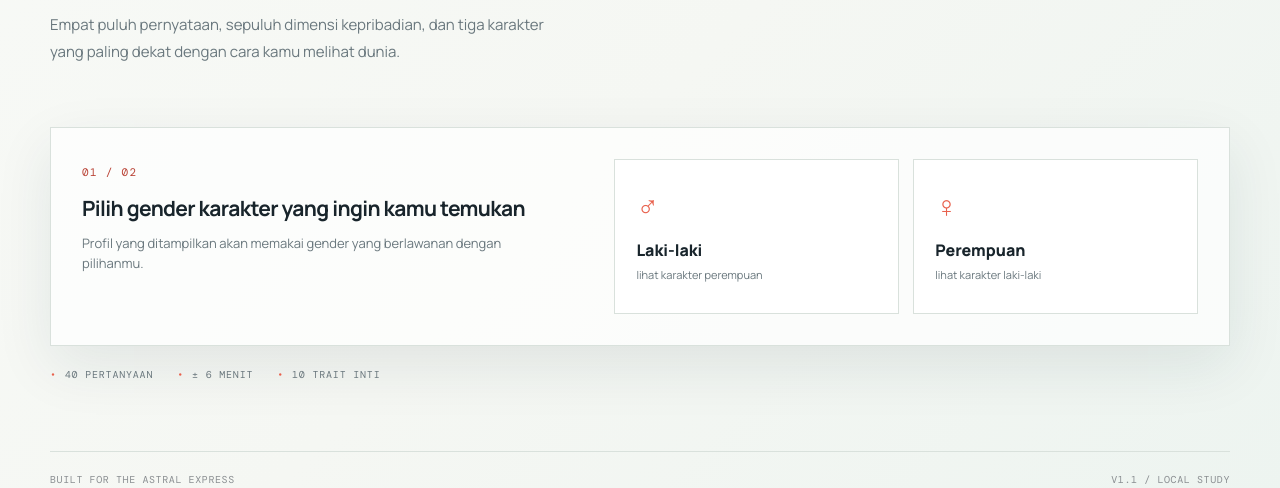
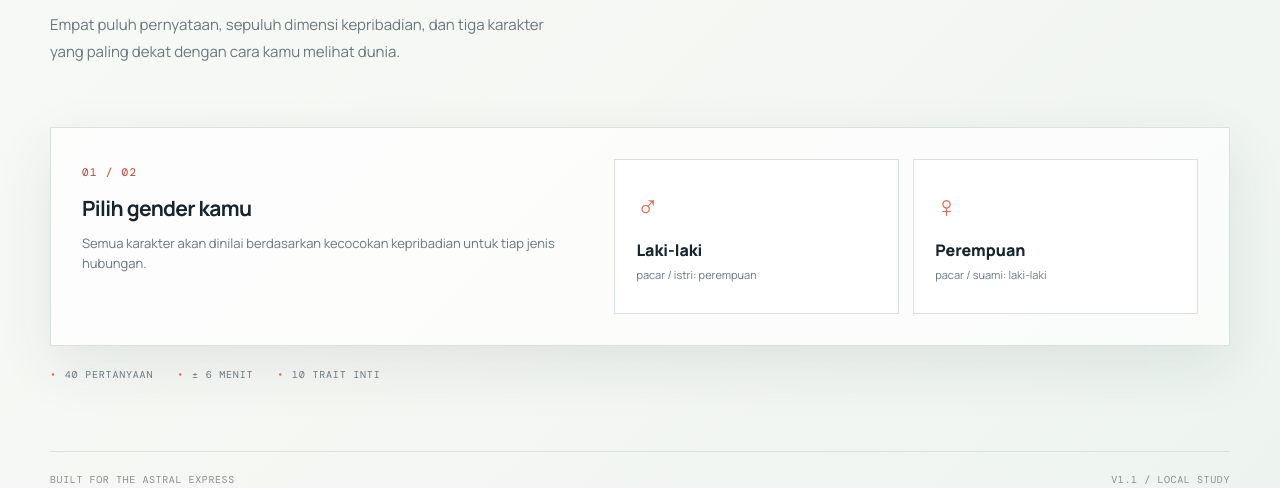
Before and after one commit to SyahRIZ4L/coding-gabut, a Flask app: page / in a window 1280 px wide. Shown: the part 350-838 px from the top of the page. Run offline with Flask 3, Linux system fonts and the light colour scheme.

Commit message:
Add relationship profiles and matching logic; update UI for relationship results

```diff
--- a/app.py
+++ b/app.py
@@ -16,6 +16,35 @@ LIKERT_OPTIONS = [
 ]
 
 LIKERT_VALUES = (3, 2, 1, 0, -1, -2, -3)
+
+RELATIONSHIP_PROFILES = {
+    "sahabat": {
+        "label": "Sahabat",
+        "description": "Karakter yang paling cocok menjadi teman dekat dan tempat berbagi cerita.",
+        "core": {"sosial": 1.4, "empati": 1.4, "humoris": 1.2},
+        "support": {"tenang": 1.0, "spontan": 0.9, "berani": 0.6},
+        "complement": {"mandiri": 0.5, "logis": 0.4},
+        "conflicts": {"ambisius": 0.2, "disiplin": 0.2},
+    },
+    "pacar": {
+        "label": "Pacar",
+        "description": "Karakter yang berpotensi punya chemistry romantis paling kuat denganmu.",
+        "gender": "opposite",
+        "core": {"empati": 1.5, "sosial": 1.2, "humoris": 1.0},
+        "support": {"berani": 0.9, "spontan": 0.8, "mandiri": 0.7},
+        "complement": {"tenang": 0.6, "logis": 0.4},
+        "conflicts": {"ambisius": 0.3, "disiplin": 0.2},
+    },
+    "pasangan_hidup": {
+        "label": "Pasangan hidup",
+        "description": "Karakter yang paling cocok membangun hubungan serius dan saling menopang.",
+        "gender": "opposite",
+        "core": {"empati": 1.5, "tenang": 1.3, "disiplin": 1.2},
+        "support": {"mandiri": 1.0, "logis": 0.8, "berani": 0.6},
+        "complement": {"sosial": 0.5, "humoris": 0.4},
+        "conflicts": {"spontan": 0.3, "ambisius": 0.2},
+    },
+}
 
 LIKERT_QUESTIONS = [
     ("Saat situasi memanas, saya bisa menunda reaksi sampai memahami apa yang sebenarnya terjadi.", "tenang"),
@@ -88,9 +117,15 @@ def calculate_result(gender, choices):
             value *= -1
         scores[trait] += value
 
-    matches = find_likert_matches(scores, gender)[:3]
-    same_gender_matches = find_matches_for_gender(scores, gender)
+    matches = find_likert_matches(scores)[:3]
     top_traits = sorted(scores.items(), key=lambda item: item[1], reverse=True)[:3]
+    relationships = {
+        relationship: [
+            serialize_match(match)
+            for match in find_relationship_matches(scores, gender, relationship)[:3]
+        ]
+        for relationship in RELATIONSHIP_PROFILES
+    }
     trait_reading = [
         {
             "name": quiz.TRAIT_DETAILS.get(trait, {}).get("label", trait),
@@ -106,20 +141,19 @@ def calculate_result(gender, choices):
     return {
         "traits": trait_reading,
         "matches": [serialize_match(match) for match in matches],
-        "same_gender_match": serialize_match(same_gender_matches[0]) if same_gender_matches else None,
+        "relationships": relationships,
     }
 
 
-def find_likert_matches(scores, gender):
-    target_gender = "laki-laki" if gender == "perempuan" else "perempuan"
-    return find_matches_for_gender(scores, target_gender)
+def find_likert_matches(scores):
+    return find_matches_for_gender(scores)
 
 
-def find_matches_for_gender(scores, target_gender):
+def find_matches_for_gender(scores, target_gender=None):
     max_score = 12
     matches = []
     for name, profile in quiz.CHARACTER_PROFILES.items():
-        if profile.get("gender") != target_gender:
+        if target_gender and profile.get("gender") != target_gender:
             continue
         similarity = sum(
             max(0, min(1, (scores.get(trait, 0) + max_score) / (max_score * 2))) * value
@@ -130,14 +164,70 @@ def find_matches_for_gender(scores, target_gender):
     return sorted(matches, reverse=True)
 
 
+def find_relationship_matches(scores, gender, relationship):
+    relationship_profile = RELATIONSHIP_PROFILES[relationship]
+    target_gender = None
+    if relationship_profile.get("gender") == "opposite":
+        target_gender = "laki-laki" if gender == "perempuan" else "perempuan"
+    matches = []
+
+    for name, profile in quiz.CHARACTER_PROFILES.items():
+        if target_gender and profile.get("gender") != target_gender:
+            continue
+        character_traits = profile.get("traits", {})
+        core_score = weighted_trait_score(scores, character_traits, relationship_profile["core"], "similar")
+        support_score = weighted_trait_score(scores, character_traits, relationship_profile["support"], "similar")
+        complement_score = weighted_trait_score(scores, character_traits, relationship_profile["complement"], "complement")
+        conflict_penalty = weighted_trait_score(scores, character_traits, relationship_profile["conflicts"], "conflict")
+        score = max(0, min(100, (core_score * 0.5) + (support_score * 0.25) + (complement_score * 0.15) - (conflict_penalty * 0.1)))
+        reason = build_relationship_reason(scores, character_traits, relationship_profile)
+        matches.append((score, name, profile, reason))
+
+    return sorted(matches, reverse=True)
+
+
+def weighted_trait_score(user_scores, character_traits, weights, mode):
+    total = sum(weights.values()) or 1
+    score = 0
+    for trait, weight in weights.items():
+        user_value = (user_scores.get(trait, 0) + 12) / 24
+        character_value = character_traits.get(trait, 0) / 5
+        if mode == "complement":
+            difference = abs(user_value - character_value)
+            trait_score = 1 - min(1, abs(difference - 0.35) / 0.35)
+        elif mode == "conflict":
+            trait_score = abs(user_value - character_value)
+        else:
+            trait_score = 1 - abs(user_value - character_value)
+        score += max(0, min(1, trait_score)) * weight
+    return score / total * 100
+
+
+def build_relationship_reason(scores, character_traits, relationship_profile):
+    core_traits = relationship_profile["core"]
+    strongest = sorted(
+        core_traits,
+        key=lambda trait: (
+            1 - abs(
+                (scores.get(trait, 0) + 12) / 24
+                - character_traits.get(trait, 0) / 5
+            )
+        ),
+        reverse=True,
+    )[:2]
+    labels = [quiz.TRAIT_DETAILS.get(trait, {}).get("label", trait) for trait in strongest]
+    return f"Kuat di {', '.join(labels)}."
+
+
 def serialize_match(match):
-    similarity, name, profile = match
+    similarity, name, profile = match[:3]
     return {
         "name": name,
         "score": round(similarity, 1),
         "gender": profile.get("gender"),
         "traits": quiz.explain_traits(profile.get("traits", {}), 4),
         "analysis": quiz.build_profile_analysis(profile),
+        "reason": match[3] if len(match) > 3 else None,
     }
 
 
--- a/static/app.js
+++ b/static/app.js
@@ -97,16 +97,25 @@ function renderMatch(match, index) {
   `;
 }
 
-function renderSameGenderNote(match) {
-  const note = document.querySelector('#sameGenderNote');
-  if (!match) {
-    note.classList.add('hidden');
-    note.innerHTML = '';
-    return;
-  }
-
-  note.innerHTML = `<span class="section-label">KECOCOKAN SESAMA GENDER</span><p>Kalau kamu ingin melihat karakter ${match.gender}, kecocokan tertinggimu adalah <strong>${match.name}</strong> dengan skor <strong>${match.score}%</strong>.</p>`;
-  note.classList.remove('hidden');
+function renderRelationshipGroup(group, type) {
+  const titles = {
+    sahabat: 'Sahabat',
+    pacar: 'Pacar',
+    pasangan_hidup: state.gender === 'laki-laki' ? 'Istri' : 'Suami',
+  };
+  return `
+    <article class="relationship-card">
+      <div class="relationship-card-head"><span class="section-label">${titles[type]}</span><span class="relationship-score">${group[0]?.score || 0}%</span></div>
+      <p>${type === 'sahabat' ? 'Teman dekat yang seru diajak berbagi cerita.' : type === 'pacar' ? 'Chemistry romantis yang paling menjanjikan.' : 'Partner yang stabil untuk membangun masa depan.'}</p>
+      <div class="relationship-matches">${group.map((match, index) => `
+        <div class="relationship-match">
+          <span class="relationship-rank">0${index + 1}</span>
+          <strong>${match.name}<small>${match.reason || ''}</small></strong>
+          <span>${match.score}%</span>
+        </div>
+      `).join('')}</div>
+    </article>
+  `;
 }
 
 async function showResults() {
@@ -136,7 +145,9 @@ async function showResults() {
   `).join('');
 
   document.querySelector('#matchList').innerHTML = data.matches.map(renderMatch).join('');
-  renderSameGenderNote(data.same_gender_match);
+  document.querySelector('#relationshipList').innerHTML = Object.entries(data.relationships)
+    .map(([type, group]) => renderRelationshipGroup(group, type))
+    .join('');
   setupShareCard(data.matches[0]);
   document.querySelectorAll('.character-image img').forEach((image) => {
     image.addEventListener('error', () => {
--- a/static/style.css
+++ b/static/style.css
@@ -111,6 +111,21 @@ h1 em { color: var(--coral); font-style: normal; }
 .match-note { color: var(--muted); font-family: "DM Mono", monospace; font-size: 10px; }
 .same-gender-note { display: grid; grid-template-columns: 190px 1fr; gap: 24px; margin: -4px 0 24px; padding: 14px 0; border-top: 1px solid var(--line); border-bottom: 1px solid var(--line); }
 .same-gender-note p { max-width: 760px; margin: 0; color: var(--muted); font-size: 12px; line-height: 1.7; }
+.relationship-heading { margin: 65px 0 20px; }
+.relationship-heading h2 { margin: 8px 0 6px; }
+.relationship-heading p { margin: 0; color: var(--muted); font-size: 13px; }
+.relationship-list { display: grid; grid-template-columns: repeat(3, 1fr); gap: 16px; }
+.relationship-card { padding: 22px; border: 1px solid var(--line); background: rgba(255,255,255,.68); }
+.relationship-card-head { display: flex; align-items: center; justify-content: space-between; gap: 12px; }
+.relationship-card > p { min-height: 42px; margin: 16px 0; color: var(--muted); font-size: 12px; line-height: 1.6; }
+.relationship-score { color: var(--coral); font-size: 20px; font-weight: 800; }
+.relationship-matches { border-top: 1px solid var(--line); }
+.relationship-match { display: grid; grid-template-columns: 28px 1fr auto; gap: 8px; align-items: center; padding: 12px 0; border-bottom: 1px solid var(--line); font-size: 13px; }
+.relationship-match strong { display: flex; flex-direction: column; gap: 4px; }
+.relationship-match small { color: var(--muted); font-size: 10px; font-weight: 400; line-height: 1.4; }
+.relationship-match:last-child { border-bottom: 0; padding-bottom: 0; }
+.relationship-rank { color: var(--muted); font-family: "DM Mono", monospace; font-size: 11px; }
+.relationship-match > span:last-child { color: var(--muted); font-family: "DM Mono", monospace; font-size: 11px; }
 .same-gender-note strong { color: var(--ink); }
 .match-actions { display: flex; align-items: center; gap: 18px; }
 .share-button { padding: 9px 13px; border: 1px solid var(--coral); color: var(--coral-dark); background: transparent; cursor: pointer; font-size: 12px; transition: background .2s, color .2s; }
@@ -166,6 +181,7 @@ h1 em { color: var(--coral); font-style: normal; }
   .scale-guide { font-size: 8px; }
   .gender-card { min-height: 112px; }
   .gender-symbol { margin-bottom: 12px; }
+  .relationship-list { grid-template-columns: 1fr; }
   .same-gender-note { grid-template-columns: 1fr; gap: 8px; }
   .question-stage { min-height: 0; padding: 52px 0 32px; }
   .answer-card { min-height: 70px; }
--- a/templates/index.html
+++ b/templates/index.html
@@ -23,12 +23,12 @@
       <div class="gender-panel">
         <div>
           <span class="panel-kicker">01 / 02</span>
-          <h2>Pilih gender karakter yang ingin kamu temukan</h2>
-          <p>Profil yang ditampilkan akan memakai gender yang berlawanan dengan pilihanmu.</p>
+          <h2>Pilih gender kamu</h2>
+          <p>Semua karakter akan dinilai berdasarkan kecocokan kepribadian untuk tiap jenis hubungan.</p>
         </div>
         <div class="gender-options">
-          <button class="gender-card" data-gender="laki-laki"><span class="gender-symbol">♂</span><span>Laki-laki</span><small>lihat karakter perempuan</small></button>
-          <button class="gender-card" data-gender="perempuan"><span class="gender-symbol">♀</span><span>Perempuan</span><small>lihat karakter laki-laki</small></button>
+          <button class="gender-card" data-gender="laki-laki"><span class="gender-symbol">♂</span><span>Laki-laki</span><small>pacar / istri: perempuan</small></button>
+          <button class="gender-card" data-gender="perempuan"><span class="gender-symbol">♀</span><span>Perempuan</span><small>pacar / suami: laki-laki</small></button>
         </div>
       </div>
       <div class="meta-row"><span>40 pertanyaan</span><span>± 6 menit</span><span>10 trait inti</span></div>
@@ -59,8 +59,9 @@
       <aside class="method-note"><span class="section-label">CARA MEMBACA HASIL</span><p>Setiap pernyataan bernilai dari -3 sampai +3. Pernyataan berarah negatif dibalik agar jawaban yang konsisten tetap dihitung sesuai trait. Persentase menunjukkan kedekatan pola trait-mu dengan profil karakter, bukan diagnosis psikologis.</p></aside>
       <div class="trait-reading"><div class="section-label">Trait paling dominan</div><div id="traitGrid" class="trait-grid"></div></div>
       <div class="matches-heading"><div><span class="section-label">TOP 03 MATCHES</span><h2>Karakter yang paling dekat denganmu</h2></div><div class="match-actions"><span class="match-note">berdasarkan 40 jawaban</span><button id="shareButton" class="share-button" type="button">Bagikan hasil</button></div></div>
-      <div id="sameGenderNote" class="same-gender-note hidden"></div>
       <div id="matchList" class="match-list"></div>
+      <div class="relationship-heading"><span class="section-label">RELATIONSHIP INDEX</span><h2>Karakter yang cocok mengisi hidupmu</h2><p>Kecocokan ini memakai bobot trait yang berbeda untuk tiap jenis hubungan.</p></div>
+      <div id="relationshipList" class="relationship-list"></div>
       <div id="shareCard" class="share-overlay hidden" role="dialog" aria-modal="true" aria-labelledby="shareTitle">
         <article class="share-card">
           <button id="closeShareButton" class="share-close" type="button" aria-label="Tutup">×</button>
```
